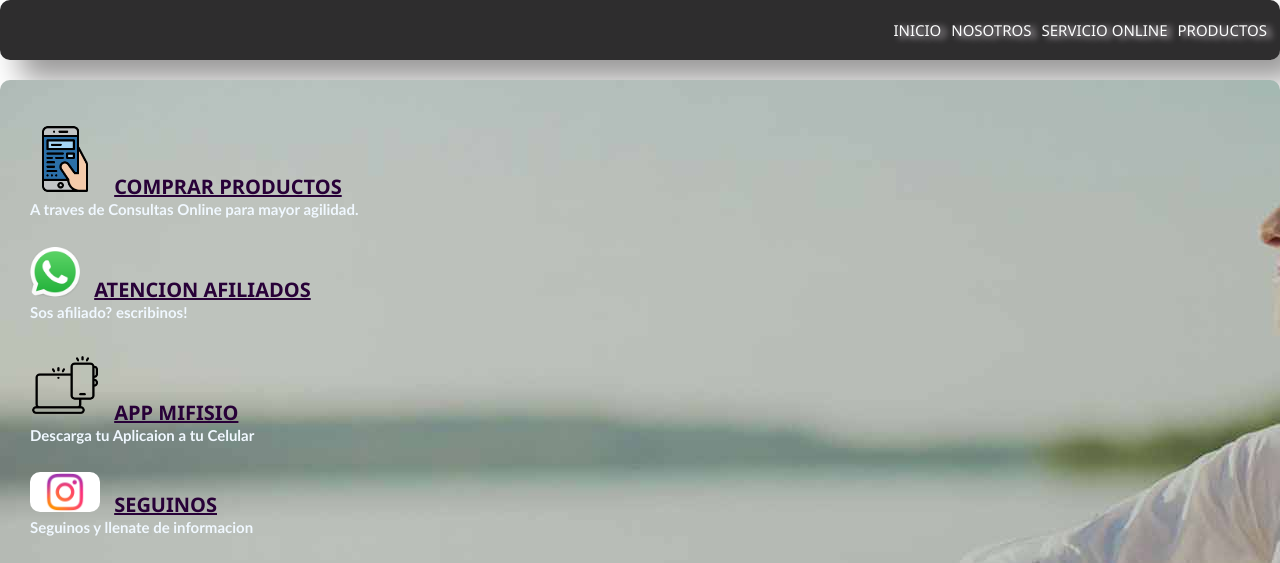
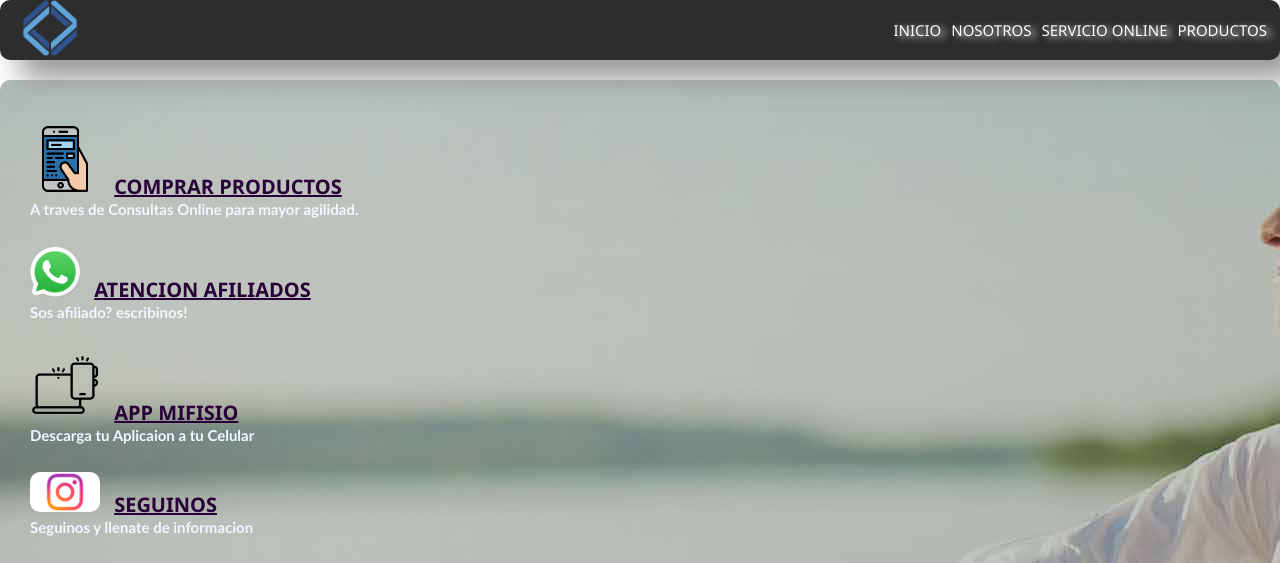
Before and after one commit to MPedraza175/ProyectoVisual-28-6, a plain HTML site: page assets/index.html in a window 1280 px wide. Shown: the top 563 px of the page. Drawn offline with nearby package versions, Linux system fonts and the light colour scheme.

Commit message:
agregue animacion en navbar

```diff
--- a/assets/css/style.css
+++ b/assets/css/style.css
@@ -25,11 +25,14 @@
   display: flex;
   width: auto;
   height: 60px;
-  justify-content: end;
+  justify-content:space-between;
   align-items: center;
 
 
 
+}
+.logo{
+ padding: 20px;
 }
 .navbar ul{
   display: flex;
--- a/assets/index.html
+++ b/assets/index.html
@@ -5,12 +5,16 @@
     <meta http-equiv="X-UA-Compatible" content="IE=edge">
     <meta name="viewport" content="width=device-width, initial-scale=1.0">
     <title>INICIO</title>
+    <link href="https://unpkg.com/aos@2.3.1/dist/aos.css" rel="stylesheet">
     <link rel="stylesheet" href="./css/style.css">
 </head>
 <body></body>
     <div class="container">
-        <nav class="navbar">
+        <nav data-aos="fade-down" class="navbar">
+            <div class="logo">
+                <img src="./img/logonum.png" width="60px">
 
+            </div>
             <ul>
                 <li><a href="./index.html">INICIO</a></li>
                 <li><a href="./page/nosotros.html">NOSOTROS</a></li>
@@ -63,6 +67,9 @@
             </ul>
         </footer>
     </div>
-
+    <script src="https://unpkg.com/aos@2.3.1/dist/aos.js"></script>
+    <script>
+        AOS.init();
+    </script>
 </body>
 </html>
```
Also changed, not shown: assets/img/logonum.png (added).
